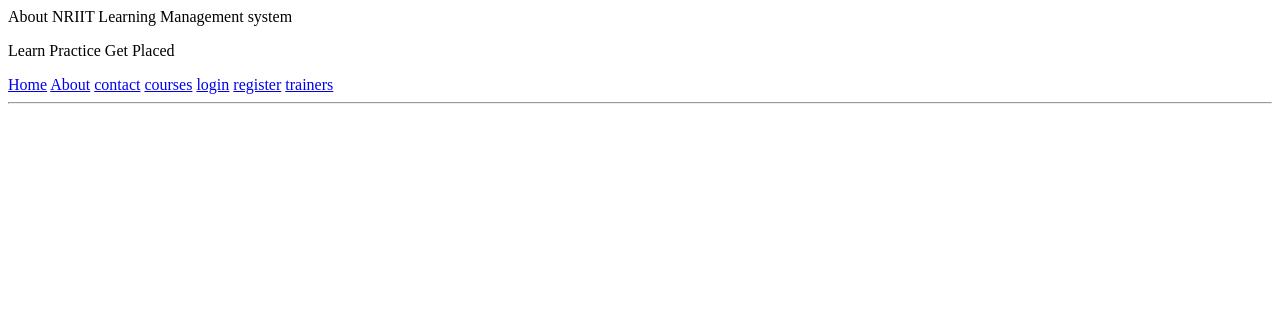
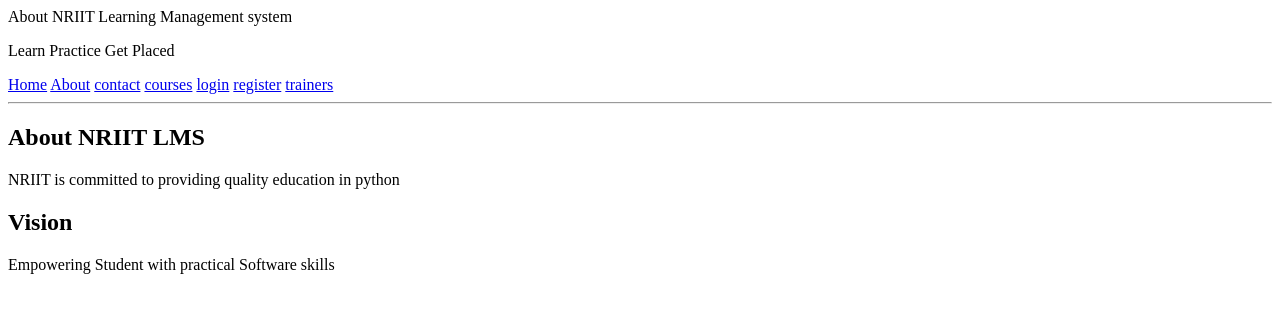
Before and after one commit to sadamsailaja-cyber/Python_fullStack_1, a plain HTML site: page about.html in a window 1280 px wide. Drawn offline with Linux system fonts and the light colour scheme.

Commit message:
update about.html

```diff
--- a/about.html
+++ b/about.html
@@ -20,6 +20,15 @@
     </nav>
     <hr>
     </header>
-
+    <main>
+        <section>
+            <h2>About NRIIT LMS</h2>
+            <p>NRIIT is committed to providing quality education in python</p>
+        </section>
+        <section>
+            <h2>Vision</h2>
+            <p>Empowering Student with practical Software skills</p>
+        </section>
+    </main>
 </body>
 </html>
```
